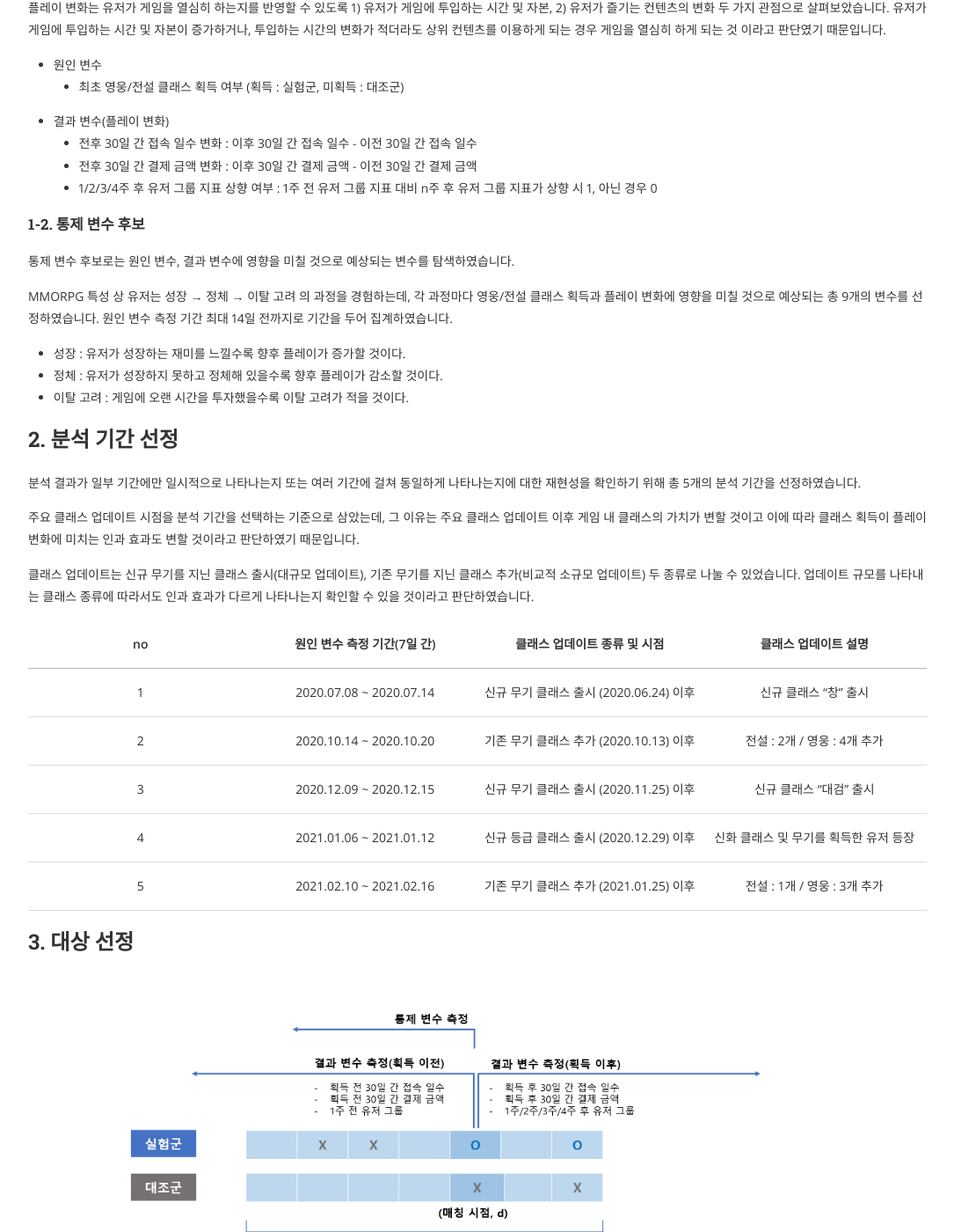
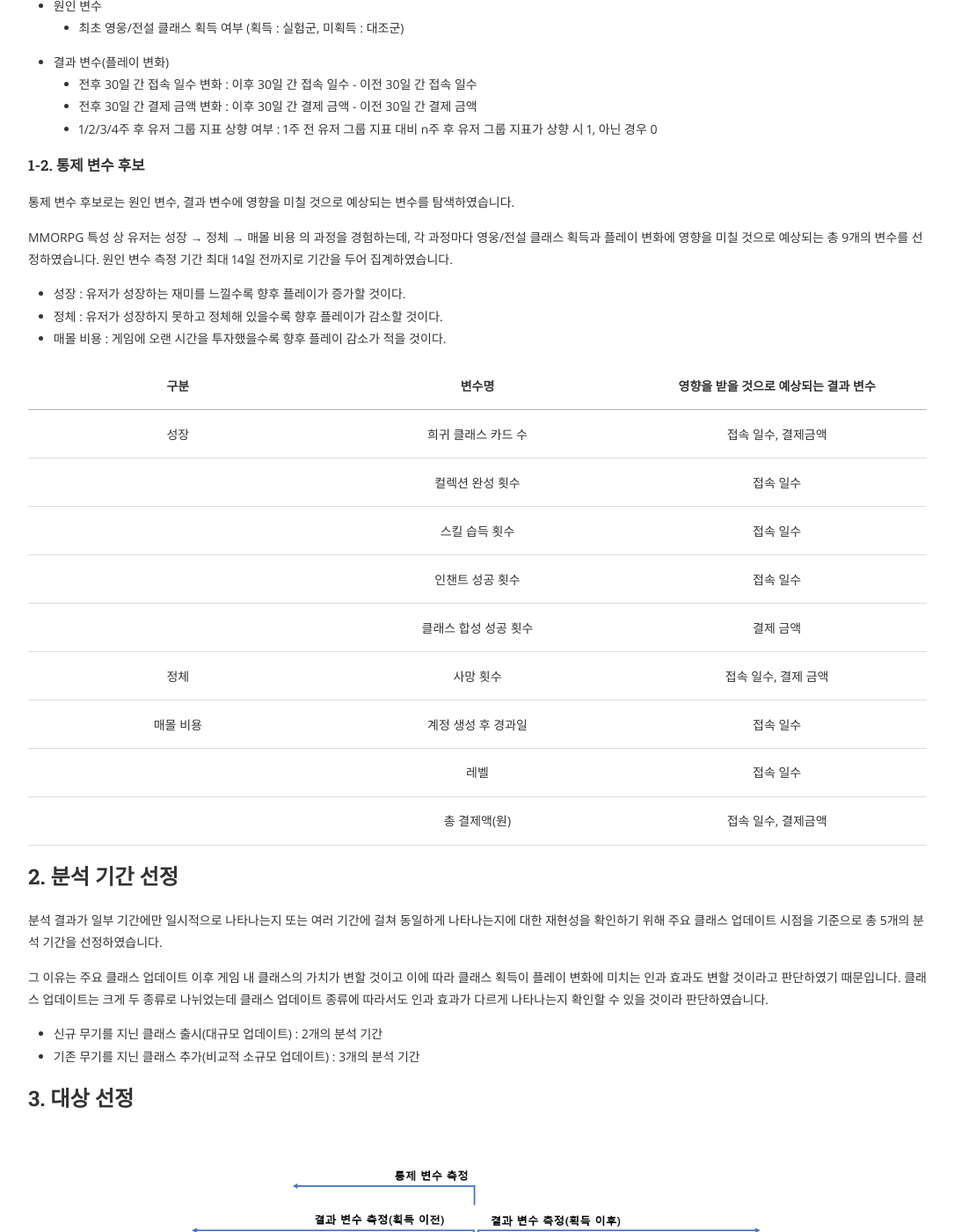
Before and after one commit to kurossncsoft/kurossncsoft.github.io, a Jekyll site: the page built from _posts/2021-05-10-class_get_causal_analysis.md, in a window 1280 px wide and 1400 px high, scrolled down 4648 px. Shown: the whole window at 88% size, without its empty margins (97-1182 px from the left). Built offline with Jekyll 4.4.1, drawn with Linux system fonts in a browser that asks for light colours; nearby versions of some CDN libraries; formulas are drawn with MathJax 3; comment, search, counter and statistics services are not loaded; some of the changed text lies outside the part shown.

Commit message:
이미지 변경, 본문 변경

```diff
--- a/_posts/2021-05-10-class_get_causal_analysis.md
+++ b/_posts/2021-05-10-class_get_causal_analysis.md
@@ -13,9 +13,9 @@
 
  현실 경제에서 우리는 "어떤 큰 행운이 발생하였을 때, 그 이후 사람들은 더 열심히 생활하게 되는가?"라는 궁금증을 한번쯤은 가져보았을 것입니다. 로또에서 높은 금액에 당첨된 사람은 그 이후 더 열심히 사는가? 라는 주제가 적절한 예시인 것 같습니다. 다소 예전에 발간되었지만 "비근로로 얻은 소득(로또 당첨)이 이후 근로로 얻은 소득, 저축, 지출에 영향을 미치는가?"에 대한 주제를 다루는 논문이 있습니다. 해당 논문에서는 1980년대 중반에 매사추세츠에서 로또를 한 사람들을 대상으로 설문 조사를 실시한 결과, 당첨자들은 평균적으로 돈을 받은 이후 10년 안에 수령금의 84%를 다 쓴다는 결과가 나왔습니다.
 
- 이러한 사례가 게임에서는 어떻게 나타날까라는 궁금증으로 주제를 찾아보던 중 NC SOFT의 대표적인 게임 중 리니지2M에 이와 유사한 경우가 있어 분석을 진행하게 되었습니다.
+ 이러한 사례가 게임에서는 어떻게 나타날까라는 궁금증으로 주제를 찾아보던 중 NC SOFT의 대표적인 게임 중 유사한 경우가 있어 분석을 진행하게 되었습니다.
 
- 분석 주제에 대한 이해를 위해 간략히 클래스 시스템에 대해 설명드리겠습니다. 리니지2M에서는 클래스 카드를 획득하고 캐릭터가 그 카드로 변신하여 플레이할 수 있는 시스템이 있습니다. 클래스 카드는 총 6개의 등급(일반, 고급, 희귀, 영웅, 전설, 신화)이 있으며, 영웅 등급 이상인 클래스부터 스탯, 속도, 스킬에 추가 효과를 주는 스킬 각성이 대폭 향상됩니다. 이러한 영웅 이상인 클래스의 특성 때문에 대부분 유저의 게임 초반 목표가 영웅 변신(주로 "영변"이라 부릅니다)일 정도로 이를 획득하는 것이 매우 중요합니다. 그리고, 이를 얻기 위해서는 많은 노력과 어느 정도의 운이 따라야 합니다.
+ 분석 절차 및 결과 설명에 앞서 배경 이해를 위해 간략히 클래스 시스템이라는 것에 대해 설명드리겠습니다. 해당 게임에서는 클래스 카드를 획득하고 캐릭터가 그 카드로 변신하여 플레이할 수 있는 시스템이 있습니다. 클래스 카드는 총 6개의 등급(일반, 고급, 희귀, 영웅, 전설, 신화)이 있으며, 영웅 등급 이상인 클래스부터 스탯, 속도, 스킬에 추가 효과를 주는 스킬 각성이 대폭 향상됩니다. 이러한 영웅 이상인 클래스의 특성 때문에 대부분 유저의 게임 초반 목표가 영웅 변신(주로 "영변"이라 부릅니다)일 정도로 이를 획득하는 것이 매우 중요합니다. 그리고, 이를 얻기 위해서는 많은 노력과 어느 정도의 운이 따라야 합니다.
 
 
 
@@ -24,7 +24,7 @@
 
 
 
- 로또까지는 아니지만 노력과 행운, 그리고 획득하였을 때 매우 큰 이점이 존재한다는 점을 고려하였을 때, "그렇다면 영웅/전설 클래스 획득이 유저의 플레이 행동 변화를 야기하는 원인이 될까?"라는 궁금증이 생겼고 분석할 가치가 있다고 판단하였습니다. 그래서, 본 포스팅에서는 리니지2M 대상 "최초 영웅/전설 클래스 획득"이 "플레이 변화"에 미치는 영향을 분석한 내용을 공유드리고자 합니다.
+ 로또까지는 아니지만 노력과 행운, 그리고 획득하였을 때 매우 큰 이점이 존재한다는 점을 고려하였을 때, "그렇다면 영웅/전설 클래스 획득이 유저의 플레이 행동 변화를 야기하는 원인이 될까?"라는 궁금증이 생겼고 분석할 가치가 있다고 판단하였습니다. 그래서, 본 포스팅에서는 "최초 영웅/전설 클래스 획득"이 "플레이 변화"에 미치는 영향을 분석한 내용을 공유드리고자 합니다.
 
 *(이하, 문장의 간결성을 위해 "최초 영웅/전설 클래스 획득 여부"를 "클래스 획득"이라고 하겠습니다)*
 
@@ -49,7 +49,7 @@
 
 ### confounder(교란 변수)
 
-<p><img src = "/assets/works/class_get_causal_analysis/image1.png" width="50%" /><br>[그림2] 원인 변수와 결과 변수에 동시에 영향을 주는 교란 변수</p>
+<p align="center"><img src = "/assets/works/class_get_causal_analysis/image1.png" width="50%" /><br>[그림2] 원인 변수와 결과 변수에 동시에 영향을 주는 교란 변수</p>
 
 
 
@@ -63,7 +63,7 @@
 
  그렇다면 교란 변수로 판단되는 가능한 많은 변수를 통제하여 인과 관계를 추정하면 될까요? 여기서 조심해야할 것이 있습니다. 원인 변수와 결과 변수의 영향을 동시에 받는 변수인 collider는 통제 대상에서 제외하여야 합니다. 원인 변수와 결과 변수의 영향을 동시에 받는 collider를 통제하면 이를 만족하는 원인 변수 값, 결과 변수 값을 가진 샘플들만 남게 됩니다. 이는 원인 변수, 결과 변수 간에 특정 종속 관계를 형성하고 최종적으로 분석 결과에 편향을 유발합니다. 이를 collider bias라고 부릅니다.
 
-<p><img src = "/assets/works/class_get_causal_analysis/image2.png" width="50%" /><br>[그림3] 원인 변수와 결과 변수에 동시에 영향을 받는 collider</p>
+<p align="center"><img src = "/assets/works/class_get_causal_analysis/image2.png" width="50%" /><br>[그림3] 원인 변수와 결과 변수에 동시에 영향을 받는 collider</p>
 
 
 
@@ -107,29 +107,32 @@
 
  통제 변수 후보로는 원인 변수, 결과 변수에 영향을 미칠 것으로 예상되는 변수를 탐색하였습니다.
 
- MMORPG 특성 상 유저는 성장 → 정체 → 이탈 고려 의 과정을 경험하는데, 각 과정마다 영웅/전설 클래스 획득과 플레이 변화에 영향을 미칠 것으로 예상되는 총 9개의 변수를 선정하였습니다. 원인 변수 측정 기간 최대 14일 전까지로 기간을 두어 집계하였습니다.
+ MMORPG 특성 상 유저는 성장 → 정체 → 매몰 비용 의 과정을 경험하는데, 각 과정마다 영웅/전설 클래스 획득과 플레이 변화에 영향을 미칠 것으로 예상되는 총 9개의 변수를 선정하였습니다. 원인 변수 측정 기간 최대 14일 전까지로 기간을 두어 집계하였습니다.
 
 * 성장 : 유저가 성장하는 재미를 느낄수록 향후 플레이가 증가할 것이다.
 * 정체 : 유저가 성장하지 못하고 정체해 있을수록 향후 플레이가 감소할 것이다.
-* 이탈 고려 : 게임에 오랜 시간을 투자했을수록 이탈 고려가 적을 것이다.
+* 매몰 비용 : 게임에 오랜 시간을 투자했을수록 향후 플레이 감소가 적을 것이다.
+
+|   구분    |        변수명         | 영향을 받을 것으로 예상되는 결과 변수 |
+| :-------: | :-------------------: | :-----------------------------------: |
+|   성장    |  희귀 클래스 카드 수  |          접속 일수, 결제금액          |
+|           |   컬렉션 완성 횟수    |               접속 일수               |
+|           |    스킬 습득 횟수     |               접속 일수               |
+|           |   인챈트 성공 횟수    |               접속 일수               |
+|           | 클래스 합성 성공 횟수 |               결제 금액               |
+|   정체    |       사망 횟수       |         접속 일수, 결제 금액          |
+| 매몰 비용 |  계정 생성 후 경과일  |               접속 일수               |
+|           |         레벨          |               접속 일수               |
+|           |     총 결제액(원)     |          접속 일수, 결제금액          |
 
 ## 2. 분석 기간 선정
 
- 분석 결과가 일부 기간에만 일시적으로 나타나는지 또는 여러 기간에 걸쳐 동일하게 나타나는지에 대한 재현성을 확인하기 위해 총 5개의 분석 기간을 선정하였습니다.
+ 분석 결과가 일부 기간에만 일시적으로 나타나는지 또는 여러 기간에 걸쳐 동일하게 나타나는지에 대한 재현성을 확인하기 위해 주요 클래스 업데이트 시점을 기준으로 총 5개의 분석 기간을 선정하였습니다.
 
- 주요 클래스 업데이트 시점을 분석 기간을 선택하는 기준으로 삼았는데, 그 이유는 주요 클래스 업데이트 이후 게임 내 클래스의 가치가 변할 것이고 이에 따라 클래스 획득이 플레이 변화에 미치는 인과 효과도 변할 것이라고 판단하였기 때문입니다.
+ 그 이유는 주요 클래스 업데이트 이후 게임 내 클래스의 가치가 변할 것이고 이에 따라 클래스 획득이 플레이 변화에 미치는 인과 효과도 변할 것이라고 판단하였기 때문입니다. 클래스 업데이트는 크게 두 종류로 나뉘었는데 클래스 업데이트 종류에 따라서도 인과 효과가 다르게 나타나는지 확인할 수 있을 것이라 판단하였습니다.
 
- 클래스 업데이트는 신규 무기를 지닌 클래스 출시(대규모 업데이트), 기존 무기를 지닌 클래스 추가(비교적 소규모 업데이트) 두 종류로 나눌 수 있었습니다. 업데이트 규모를 나타내는 클래스 종류에 따라서도 인과 효과가 다르게 나타나는지 확인할 수 있을 것이라고 판단하였습니다.
-
-|  no  | 원인 변수 측정 기간(7일 간) |      클래스 업데이트 종류 및 시점       |          클래스 업데이트 설명          |
-| :--: | :-------------------------: | :-------------------------------------: | :------------------------------------: |
-|  1   |   2020.07.08 ~ 2020.07.14   | 신규 무기 클래스 출시 (2020.06.24) 이후 |         신규 클래스 "창" 출시          |
-|  2   |   2020.10.14 ~ 2020.10.20   | 기존 무기 클래스 추가 (2020.10.13) 이후 |      전설 : 2개 / 영웅 : 4개 추가      |
-|  3   |   2020.12.09 ~ 2020.12.15   | 신규 무기 클래스 출시 (2020.11.25) 이후 |        신규 클래스 "대검" 출시         |
-|  4   |   2021.01.06 ~ 2021.01.12   | 신규 등급 클래스 출시 (2020.12.29) 이후 | 신화 클래스 및 무기를 획득한 유저 등장 |
-|  5   |   2021.02.10 ~ 2021.02.16   | 기존 무기 클래스 추가 (2021.01.25) 이후 |      전설 : 1개 / 영웅 : 3개 추가      |
-
-
+* 신규 무기를 지닌 클래스 출시(대규모 업데이트) : 2개의 분석 기간
+* 기존 무기를 지닌 클래스 추가(비교적 소규모 업데이트) : 3개의 분석 기간
 
 ## 3. 대상 선정
 
@@ -168,49 +171,63 @@
 
 ## 5. 인과 다이어그램을 통한 통제 변수 구성
 
- 이제 도메인 지식을 바탕으로 위에서 정의한 원인 변수, 결과 변수, 통제 변수 후보 간 인과 관계를 인과 다아어그램으로 표현합니다. 인과 다이어그램에서 노드는 변수를 의미하며, 화살표는 직접적인 인과 관계를 의미합니다. 화살표가 시작하는 노드는 원인, 화살표가 도착하는 노드는 결과입니다.
+ 이제 도메인 지식을 바탕으로 위에서 정의한 원인 변수, 결과 변수, 통제 변수 후보 간 인과 관계를 인과 다이어그램으로 표현합니다. 인과 다이어그램을 그리는 이유는 우리가 원하는 인과 효과를 추정하기 위해 교란 변수, collider를 규명하고 최종적으로 통제해야할 변수를 선정하기 위해서입니다.
 
- 우리가 알고 싶은 인과 효과는 아래의 C1 엣지입니다. C1 엣지의 효과만을 추정하기 위해서는 C1 엣지를 제외한 원인 변수와 결과 변수를 연결하는 모든 엣지의 영향을 차단하여야 합니다. 이를 위해 아래 과정을 거쳐 통제 변수를 선정하고 최종적으로 모델에 반영하였습니다.
+##### 인과 다이어그램 요소
 
-1. 원인 변수, 결과 변수에 직접적인 영향을 주지 않는 인과 관계 무시
-2. 원인 변수 외에 결과 변수에 영향을 주는 인과 관계 통제
-3. collider 변수는 통제 변수에서 제외
+인과 다이어그램은 노드, 엣지 두 가지 요소로 구성됩니다. 노드는 위에서 정의한 변수를 의미하고 엣지는 노드 간 인과 관계를 의미합니다. 엣지가 출발하는 노드가 원인, 도착하는 노드가 결과입니다.
+
+##### 인과 다이어그램 표현 방법
+
+이제 위에서 정의한 모든 변수 간에 인과 관계를 표시합니다. 예를 들어 "노드1이 원인이 되어 노드2가 증가 or 감소할 것이다"라는 인과 관계를 가정한다면 노드1 → 노드2로 화살표(엣지)로 연결해주면 됩니다. 인과 관계가 없다고 판단되는 노드끼리는 엣지로 연결하지 않습니다. 이것을 모든 노드 쌍에 대해 표시해주면 인과 다이어그램이 완성됩니다. 여기서 주의할 점은 인과 다이어그램 내에서 cycle이 존재하면 안된다는 것입니다.
+
+* 예를 들어 노드1 → 노드2, 노드2 → 노드3, 노드3 → 노드1 인 관계가 존재하는 경우 노드1 → 노드2 → 노드3 → 노드1... 로 cycle이 생기게 됩니다.
+
+본 분석에서는 cycle을 방지하기 위해 변수의 집계 기간의 선후행 관계를 이용했습니다.
+
+##### 인과 다이어그램을 이용한 최종 통제 변수 선정 절차
+
+우리가 알고 싶은 인과 효과(아래의 인과 다이어그램에서 C1을 의미)를 추정하기 위해서는 이를 제외한 외부 영향을 모두 차단하여야 합니다. 이를 위해 아래와 같이 3가지 단계를 거쳤습니다.
+
+* step1) 원인 변수, 결과 변수에 직접적인 영향을 주지 않는 인과 관계 무시
+* step2) 원인 변수 외에 결과 변수에 영향을 주는 인과 관계 통제
+* step3) collider 변수는 통제 변수에서 제외
 
 ### 5-1. 접속 일수 변화 인과 다이어그램
 
-<p><img src = "/assets/works/class_get_causal_analysis/image4.png" width="70%" /><br>[그림5] 접속 일수 변화에 대한 인과 다이어그램</p>
+<p align="center"><img src = "/assets/works/class_get_causal_analysis/image4.png" width="70%" /><br>[그림5] 접속 일수 변화에 대한 인과 다이어그램</p>
 
-1번 조건
+**step1)**
 
 * 클래스 획득, 접속 일수 변화 노드에 연결되지 않는 엣지를 의미합니다(C3, C4, C5, C6, C12, C13)
-* 해당 엣지가 향하는 노드를 통제함으로써 해당 인과 관계를 무시할 수 있습니다.(성장1, 성장2, 성장3, 성장4, 이탈고려2, 이탈고려3 노드 통제)
+* 해당 엣지가 향하는 노드를 통제함으로써 해당 인과 관계를 무시할 수 있습니다.(희귀 클래스 카드 수, 컬렉션 완성 횟수, 스킬 습득 횟수, 인챈트 성공 횟수, 레벨, 총 결제액 노드 통제)
 
-2번 조건
+**step2)**
 
 * 접속 일수 변화 노드에 직접적으로 인과 영향을 미치는 클래스 획득을 제외한 노드입니다(C7, C8, C9, C10, C11, C14)
-* 해당 노드들은 측정하려는 인과효과(C1) 이외에 접속 일수 변화에 영향을 미치는 변수이므로 통제가 필요합니다(성장2, 성장3, 성장4, 이탈고려2, 이탈고려3, 정체1 노드 통제)
+* 해당 노드들은 측정하려는 인과효과(C1) 이외에 접속 일수 변화에 영향을 미치는 변수이므로 통제가 필요합니다(컬렉션 완성 횟수, 스킬 습득 횟수, 레벨, 총 결제액, 사망 횟수 노드 통제)
 
-3번 조건
+**step3)**
 
 * 클래스 획득, 접속 일수 변화 노드로부터 동시에 영향을 받는 노드를 의미합니다(없음)
 * 해당 변수는 위에서 설명한 collider이므로, 통제 변수에서 제외하여야 합니다.
 
-최종 통제 변수 선정
+**최종 통제 변수 선정**
 
 * 이제 최종적으로 통제해야 하는 변수를 선정합니다.
-* 1번, 2번 조건에서 선정된 통제 변수 집합 중 collider(3번 조건)를 제외한 변수(성장1,성장2,성장3, 성장4, 이탈고려2, 이탈고려3, 정체1)
+* 1번, 2번 조건에서 선정된 통제 변수 집합 중 collider(3번 조건)를 제외한 변수(희귀 클래스 카드 수, 컬렉션 완성 횟수, 스킬 습득 횟수, 인챈트 성공 횟수, 레벨, 총 결제액, 사망 횟수)
 
 이제 인과 효과 추정을 위해 선정된 통제 변수를 포함하여 모델을 구성합니다. 본 분석에서는 원인 변수, 통제 변수를 독립 변수로 하고 결과 변수를 종속 변수로 하는 선형 회귀 모델을 사용하였습니다.
 
-* 접속 일수 변화 ~ 클래스 획득 여부 + 성장1 + 성장2 + 성장3 + 성장4 + 이탈고려2 + 이탈고려3 + 정체1
+* 접속 일수 변화 ~ 클래스 획득 여부 + 희귀 클래스 카드 수 + 컬렉션 완성 횟수 + 스킬 습득 횟수 + 인챈트 성공 횟수 + 레벨 + 총 결제액 + 사망 횟수
 
 ### 5-2. 결제 금액 변화 인과 다이어그램
 
-<p><img src = "/assets/works/class_get_causal_analysis/image5.png" width="60%" /><br>[그림6] 결제 금액 변화에 대한 인과 다이어그램</p>
+<p align="center"><img src = "/assets/works/class_get_causal_analysis/image5.png" width="60%" /><br>[그림6] 결제 금액 변화에 대한 인과 다이어그램</p>
 
 위의 방식과 마찬가지로 최종 통제 변수를 선정하여 모델을 설계하면 아래와 같습니다.
 
-* 결제 금액 변화 ~ 클래스 획득 여부 + 성장1 + 성장5 + 이탈고려3 + 정체1
+* 결제 금액 변화 ~ 클래스 획득 여부 + 희귀 클래스 카드 수 + 클래스 합성 성공횟수 + 총 결제액 + 사망 횟수
 
 ### 5-3. 유저 그룹 지표 상향  인과 다이어그램
 
@@ -218,24 +235,21 @@
 
  그리고 접속 일수 변화, 결제 금액 변화와 다르게 변수의 값이 binary type(0 또는 1)이므로 인과 효과 추정 시 로지스틱 회귀 모델을 사용하였습니다.
 
-* 유저 그룹 상향 여부 ~ 클래스 획득 여부 + 성장1 + 성장2 + 성장3 + 성장4 + 성장5 + 이탈고려2 + 이탈고려3 + 정체1
+* 유저 그룹 상향 여부 ~ 클래스 획득 여부 + 클래스 획득 여부 + 희귀 클래스 카드 수 + 클래스 합성 성공횟수 + 컬렉션 완성 횟수 + 스킬 습득 횟수 + 인챈트 성공 횟수 + 레벨 + 총 결제액 + 사망 횟수
 
 
 
 # **분석 결과**
 
- 다음은 실제로 모델을 fitting하여 인과 효과를 추정한 결과입니다. 5개의 분석 기간에서 영향은 조금씩 상이하나 전반적으로 "최초 영웅/전설 클래스 획득은 유저의 플레이 증가에 영향을 미친다"라는 결과가 나왔습니다. 그래서 아래의 결과는 클래스 업데이트 종류 하나씩 총 2개의 분석 기간에 대해서만 정리하였습니다.
-
-* 신규 무기 클래스 출시 업데이트(대규모) 이후 기간 : 2020.07.08 ~ 2020.07.14
-* 기존 무기 클래스 추가 업데이트(소규모) 이후 기간 : 2020.12.09 ~ 2020.12.15
+ 다음은 실제로 모델을 fitting하여 인과 효과를 추정한 결과입니다. 5개의 기간에 대해 모두 분석을 진행한 결과 영향은 조금씩 상이하나 전반적으로 "최초 영웅/전설 클래스 획득은 유저의 플레이 증가에 영향을 미친다"라는 결과가 나왔습니다. 그래서 본 포스팅에서는 클래스 업데이트 종류별 대표 기간 하나에 대한 결과만 첨부하였습니다.
 
  아래의 그래프는 클래스를 획득하지 못한 그룹(대조군) 대비 클래스를 획득한 그룹(실험군)의 결과 변수에 대한 차이의 평균 및 신뢰 구간을 나타냅니다. 이는 최초 영웅/전설 클래스를 획득이 결과 변수에 미치는 인과 효과이며 신뢰 구간에 0인 값이 포함되지 않는다면 인과 효과는 유의한 것으로 해석합니다.
 
 ### 5-1. 접속 일수 변화에 미치는 인과 효과 추정
 
-|       대규모 클래스 업데이트(2020.07.08 ~ 2020.07.14)        |       소규모 클래스 업데이트(2020.12.09 ~ 2020.12.15)        |
+|                 대규모 클래스 업데이트 이후                  |                 소규모 클래스 업데이트 이후                  |
 | :----------------------------------------------------------: | :----------------------------------------------------------: |
-| <img src = "/assets/works/class_get_causal_analysis/image6_1.png" alt="전후 30일 간 접속 일수 변화에 대한 인과 효과(2020.07.08 ~ 2020.07.14)" width="95%" /> | <img src = "/assets/works/class_get_causal_analysis/image6_2.png" alt="전후 30일 간 접속 일수 변화에 대한 인과 효과(2020.12.09 ~ 2020.12.15)" width="95%" /> |
+| <img src = "/assets/works/class_get_causal_analysis/image6_1.png" width="95%" /> | <img src = "/assets/works/class_get_causal_analysis/image6_2.png"width="95%" /> |
 
  모든 유저 그룹에서 최초 영웅/전설 클래스는 획득은 30일 간 플레이 증가에 유의한 영향을 미치는 것으로 나타납니다. 여기서 그룹 간 영향의 크기 차이가 존재하는데 그룹1에 비해 게임 참여도가 낮은 그룹2에 더 큰 영향을 미치는 것을 알 수 있습니다.
 
@@ -245,10 +259,10 @@
 
 ### 5-2. 결제 금액 변화에 미치는 인과 효과 추정
 
-| 구분   |       대규모 클래스 업데이트(2020.07.08 ~ 2020.07.14)        |       소규모 클래스 업데이트(2020.12.09 ~ 2020.12.15)        |
+| 구분   |                 대규모 클래스 업데이트 이후                  |                 소규모 클래스 업데이트 이후                  |
 | ------ | :----------------------------------------------------------: | :----------------------------------------------------------: |
-| 무과금 | <img src = "/assets/works/class_get_causal_analysis/image7_1.png" alt="전후 30일 간 결제 금액 변화에 대한 인과 효과(무과금, 2020.07.08 ~ 2020.07.14)"/> | <img src = "/assets/works/class_get_causal_analysis/image7_2.png" alt="전후 30일 간 결제 금액 변화에 대한 인과 효과(무과금, 2020.12.09 ~ 2020.12.15)"/> |
-| 과금   | <img src = "/assets/works/class_get_causal_analysis/image7_3.png" alt="전후 30일 간 결제 금액 변화에 대한 인과 효과(과금, 2020.07.08 ~ 2020.07.14)"/> | <img src = "/assets/works/class_get_causal_analysis/image7_4.png" alt="전후 30일 간 결제 금액 변화에 대한 인과 효과(과금, 2020.12.09 ~ 2020.12.15)"/> |
+| 무과금 | <img src = "/assets/works/class_get_causal_analysis/image7_1.png"/> | <img src = "/assets/works/class_get_causal_analysis/image7_2.png"/> |
+| 과금   | <img src = "/assets/works/class_get_causal_analysis/image7_3.png"/> | <img src = "/assets/works/class_get_causal_analysis/image7_4.png"/> |
 
  모든 유저 그룹에서 최초 영웅/전설 클래스 획득은 30일 간 결제 금액 증가에 유의한 영향을 미치는 것으로 나타납니다. 여기서 주목할 점은 무과금, 과금 그룹에 미치는 영향의 크기 차이입니다. 무과금 그룹보다 과금 그룹에서 결제 금액 변화에 대한 인과 효과가 큰 것을 알 수 있습니다.
 
@@ -256,9 +270,9 @@
 
 ### 5-3. 유저 그룹 상향 여부에 미치는 인과 효과 추정
 
-|       대규모 클래스 업데이트(2020.07.08 ~ 2020.07.14)        |       소규모 클래스 업데이트(2020.12.09 ~ 2020.12.15)        |
+|                 대규모 클래스 업데이트 이후                  |                 소규모 클래스 업데이트 이후                  |
 | :----------------------------------------------------------: | :----------------------------------------------------------: |
-| <img src = "/assets/works/class_get_causal_analysis/image8_1.png" alt="4주 후 유저 그룹 상향 여부 확률에 대한 인과 효과(2020.07.08 ~ 2020.07.14)" width="95%"/> | <img src = "/assets/works/class_get_causal_analysis/image8_2.png" alt="4주 후 유저 그룹 상향 여부 확률에 대한 인과 효과(2020.12.09 ~ 2020.12.15" width="95%"/> |
+| <img src = "/assets/works/class_get_causal_analysis/image8_1.png" width="95%"/> | <img src = "/assets/works/class_get_causal_analysis/image8_2.png" width="95%"/> |
 
  사용한 로지스틱 회귀 모델에서 회귀 계수는 로그 오즈비를 나타지만 이를 그대로 사용하지 않고, 결과 해석에 편의를 위해 결과 변수가 1일 확률에 대한 원인 변수의 미분값을 이용해 marginal effect 를 구하였습니다. 즉, x축이 의미하는 것은 최초 영웅/전설 클래스 획득이 유저 그룹이 상향될 확률에 미치는 인과 효과를 의미합니다.
 
@@ -276,7 +290,7 @@
 
 즉, 분석 기법이 아무리 훌륭하여도 도메인 지식이 없다면 설계 단계부터 잘못되어 있을 가능성이 높고 결국 잘못된 분석 결과가 나올 수 있습니다. 그만큼 설계 부분에 많은 고민과 시간을 투자해야하는 것이 중요하다는 것을 느낄 수 있었습니다.
 
-앞으로 게임 컨텐츠나 이벤트가 유저의 플레이에 어떤 영향을 미치는지 분석을 진행해볼 예정입니다. 본 분석처럼 재미있는 주제로 찾아뵙도록 하겠습니다 :)
+본 분석을 진행하며 클래스를 획득하였더라도 유저가 만족하지 않는 경우 플레이 변화가 다르게 나타나지 않을까? 라는 궁금증이 생겼습니다. 그래서 2탄으로는 "최초 획득한 영웅/전설 클래스에 대한 만족도는 플레이 변화에 영향을 미칠까?"라는 주제로 분석한 내용을 공유드리려 합니다 :)
 
 
 
```
Also changed, not shown: assets/works/class_get_causal_analysis/image0.png, assets/works/class_get_causal_analysis/image4.png, assets/works/class_get_causal_analysis/image5.png, assets/works/class_get_causal_analysis/image6_1.png, assets/works/class_get_causal_analysis/image6_2.png, assets/works/class_get_causal_analysis/image7_1.png, assets/works/class_get_causal_analysis/image7_2.png, assets/works/class_get_causal_analysis/image7_3.png, assets/works/class_get_causal_analysis/image7_4.png, assets/works/class_get_causal_analysis/image8_1.png, assets/works/class_get_causal_analysis/image8_2.png.
